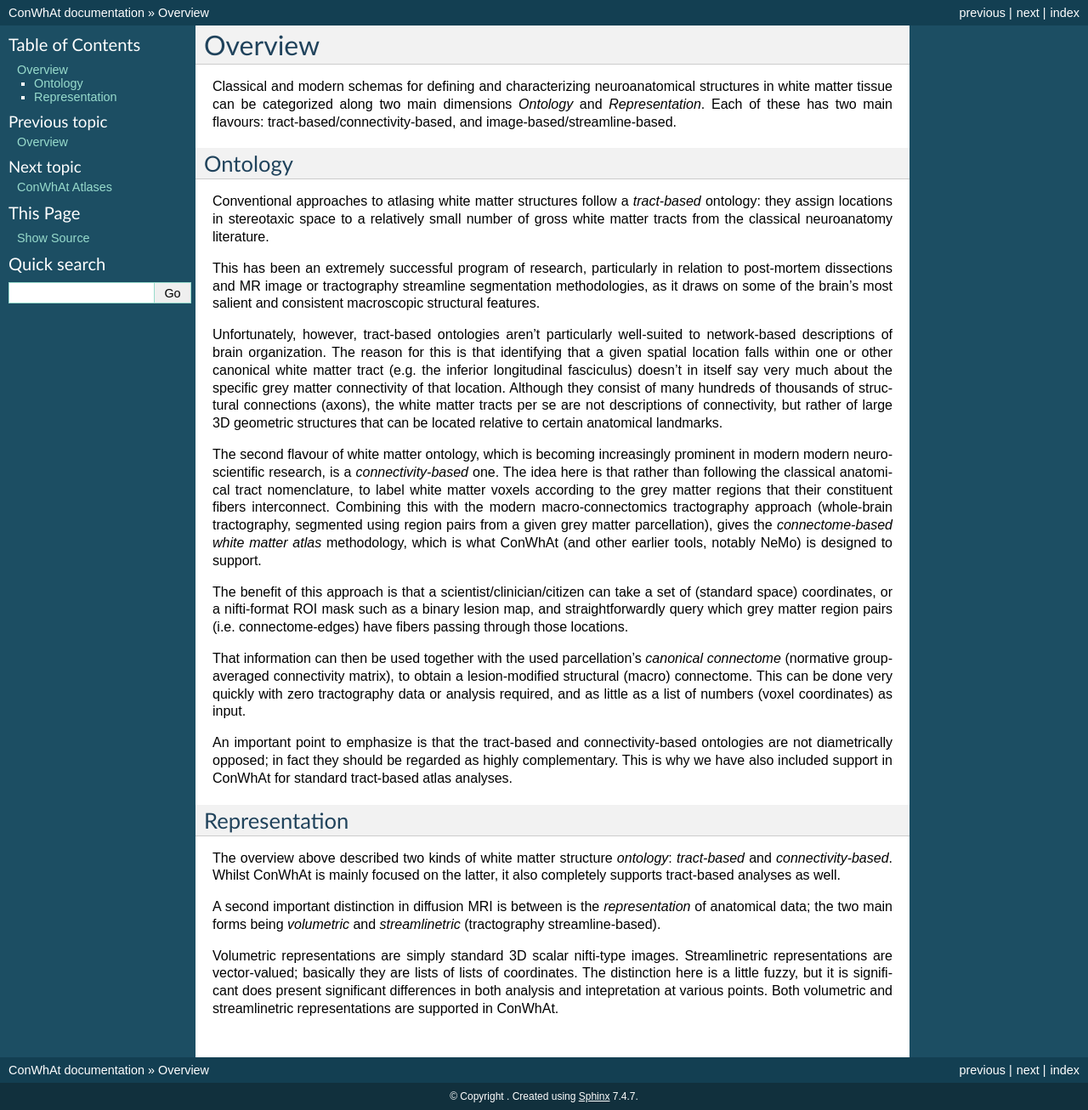
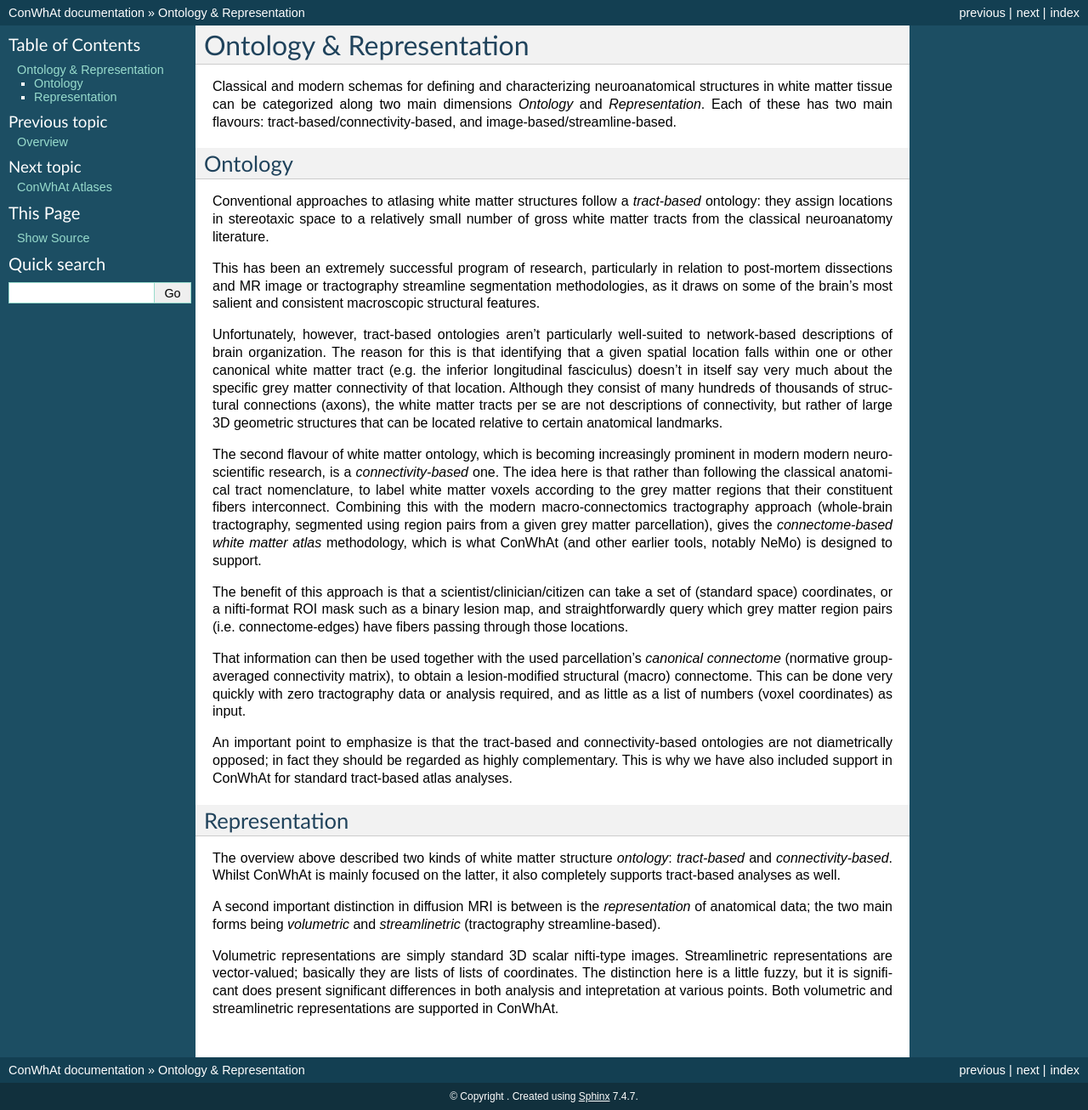
Before and after one commit to JohnGriffiths/ConWhAt, a Sphinx documentation site: the page built from docs/about_conwhat/ontology_and_representation.rst, in a window 1280 px wide. Shown: the whole page at 85% size. Built offline with Sphinx 7.4.7, drawn with Linux system fonts in a browser that asks for light colours.

Commit message:
modified header

```diff
--- a/docs/about_conwhat/ontology_and_representation.rst
+++ b/docs/about_conwhat/ontology_and_representation.rst
@@ -1,6 +1,6 @@
-========
-Overview
-========
+=========================
+Ontology & Representation
+=========================
 
 
 Classical and modern schemas for defining and characterizing neuroanatomical structures in white matter tissue can be categorized along two main dimensions *Ontology* and *Representation*. Each of these has two main flavours: tract-based/connectivity-based, and image-based/streamline-based.
```
